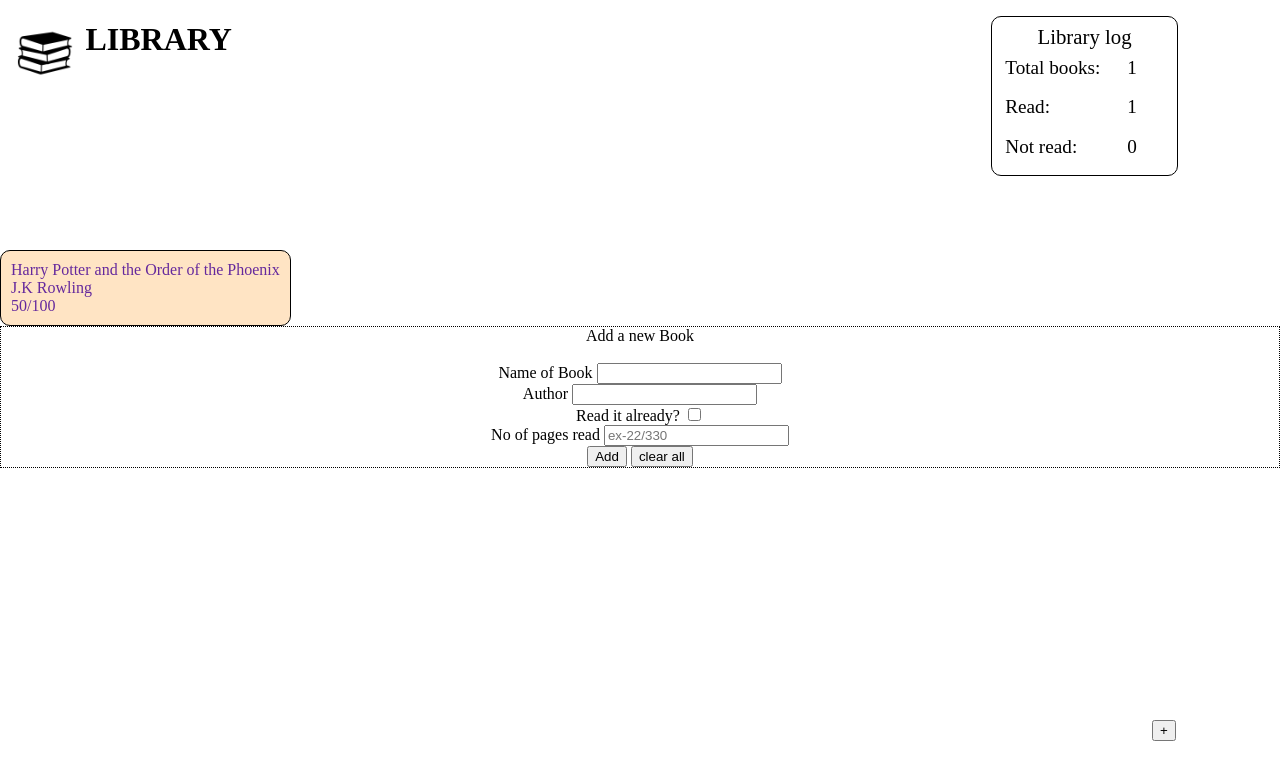
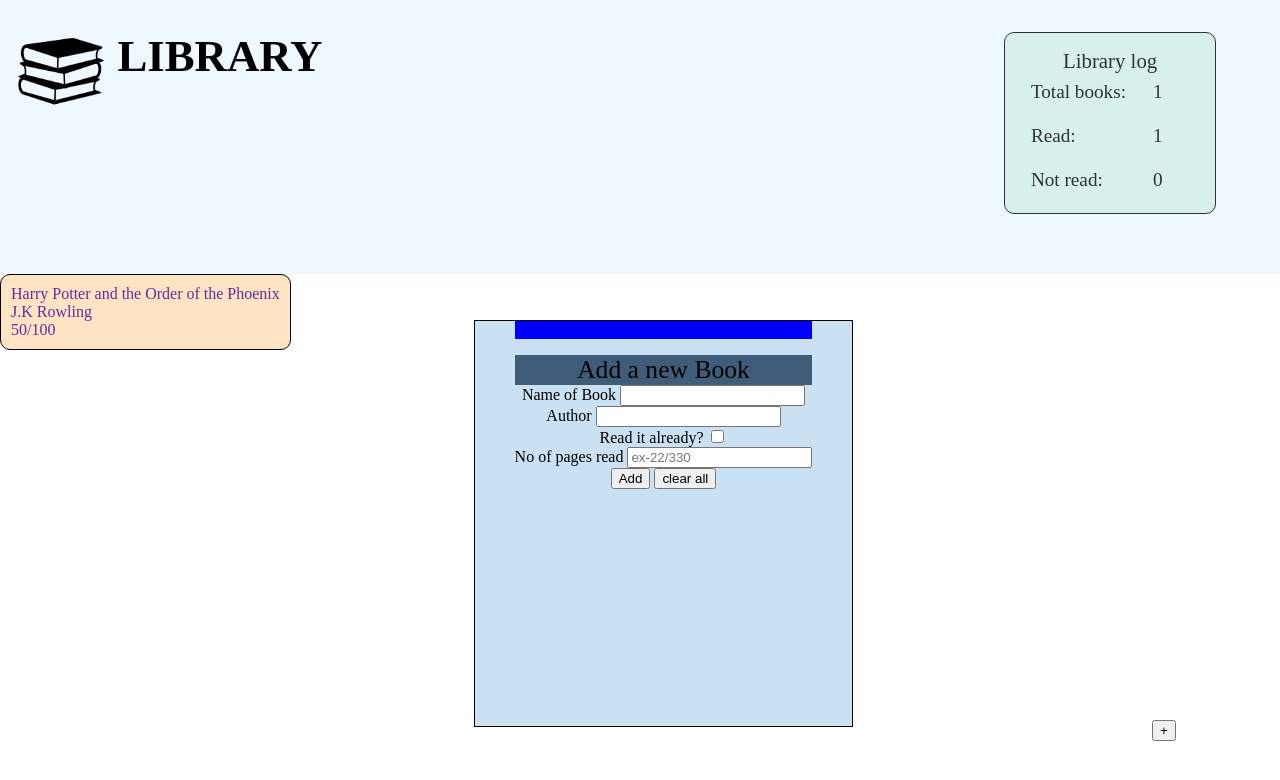
Before and after one commit to c-o-d-e-y-o-d-a/Odin_library_project, a plain HTML site: page index.html in a window 1280 px wide. Drawn offline with Linux system fonts and the light colour scheme.

Commit message:
did some work

```diff
--- a/index.css
+++ b/index.css
@@ -1,11 +1,12 @@
 body{
     margin: 0;
     padding: 0;
+    overflow: auto;
 }
 
 .logo{
-    width: 7vh;
-    height: 7vh;
+    width: 11vh;
+    height: 11vh;
 
 }
 #add_book{
@@ -13,11 +14,7 @@ body{
     top: 90vh;
     left: 90vw;
 }
-.get_book_info_form{
-    border: 1px dotted black;
-    text-align: center;
 
-}
 .book_info{
     border: 1px solid black;
     background-color: bisque;
@@ -32,11 +29,14 @@ body{
 .uppertext{
     display: grid;
     grid-template-columns: 1fr 1fr;
+    background-color: aliceblue;
 
 }
 .uppermost_label{
     display: grid;
-    grid-template-columns: 1fr 9fr;
+    grid-template-columns: 2fr 9fr;
+    font-size: 1.4rem;
+
 
 }
 .book_stack{
@@ -47,14 +47,16 @@ body{
 }
 .side_box{
     justify-self: end;
-    margin-right: 8vw;
+    margin-right: 5vw;
     border: 1px solid black;
-    padding: 1vh 1vw 0vh 1vw;
+    padding: 2vh 2vw 0vh 2vw;
     font-size: 1.2rem;
     display: grid;
     height: 60%;
     border-radius: 10px;
-    margin-top: 2vh;
+    margin-top: 4vh;
+    background-color: rgb(210, 240, 230);
+    opacity: 0.8;
 
 
     grid-template-rows: 1fr 6fr;
@@ -89,3 +91,40 @@ body{
     height: 5vh;
     width: 90vh;
 }
+
+/*
+form css styling
+
+
+*/
+
+.get_book_info_form{
+
+    border: 1px solid black;
+    text-align: center;
+    display: grid;
+    position: fixed;
+    top: 40vh;
+    left: 37vw;
+    padding: 5vh;
+    padding-top: 0;
+    background-color: rgb(202, 224, 243);
+    grid-template-rows: 1fr 4.7fr;
+
+}
+.upperMostLabel{
+    display: grid;
+    grid-template-rows: 0.2fr 0.8fr;
+}
+.text{
+    font-size: 1.6rem;
+    background-color: rgb(63, 93, 120);
+    margin-top: 2vh;
+}
+.cross_icon{
+    background-color: blue;
+}
+.form1{
+    display: grid;
+    grid-auto-rows: 1fr 1fr 1fr 1fr 1fr;
+}
--- a/index.html
+++ b/index.html
@@ -52,12 +52,16 @@
 
         <div class="get_book_info_form">
             <div class="upperMostLabel">
-                <div class="text">Add a new Book</div>
                 <div class="cross_icon">
                     <img src="" alt="" class="crossIcon">
                 </div>
+                <div class="text">Add a new Book</div>
+
             </div>
-            <form action="" class="form1">
+            <div class="formDiv">
+
+                    <div class="insideForm">
+                        <form action="" class="form1"></form>
                         <div class="book_title">
                             <label for="title">Name of Book</label>
                             <input type="text" required id="title" name="titleOfBook">
@@ -83,7 +87,14 @@
 
 
 
+
                         </form>
+
+                    </div>
+                    </div>
+
+
+            </div>
 
         </div>
 
```
Lines whose indentation alone changed are shown as unchanged.
